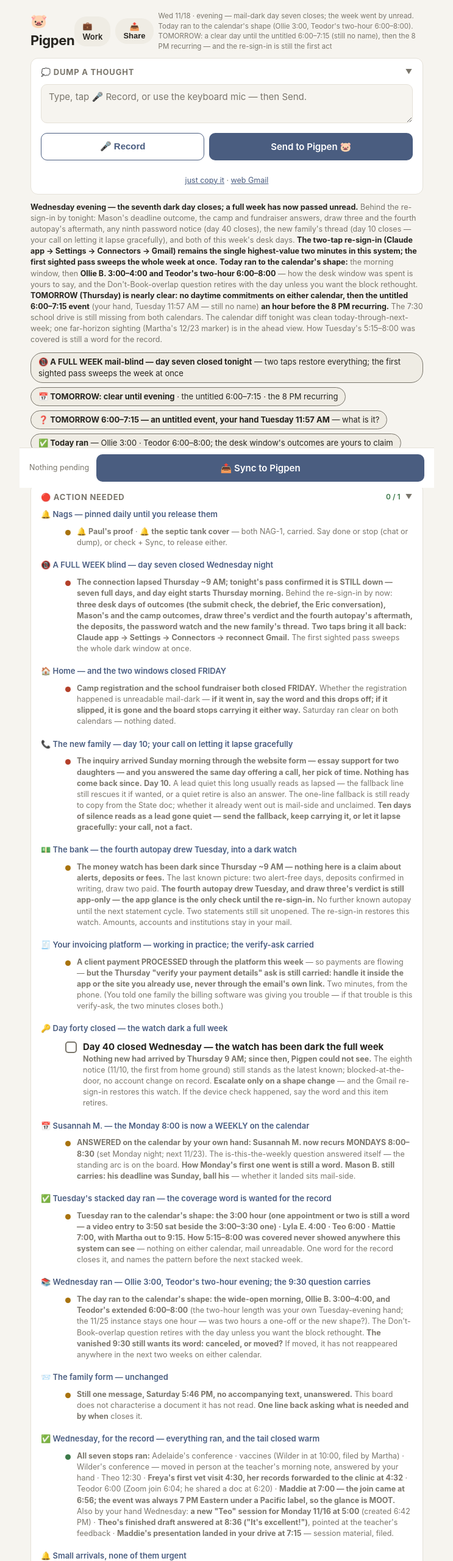
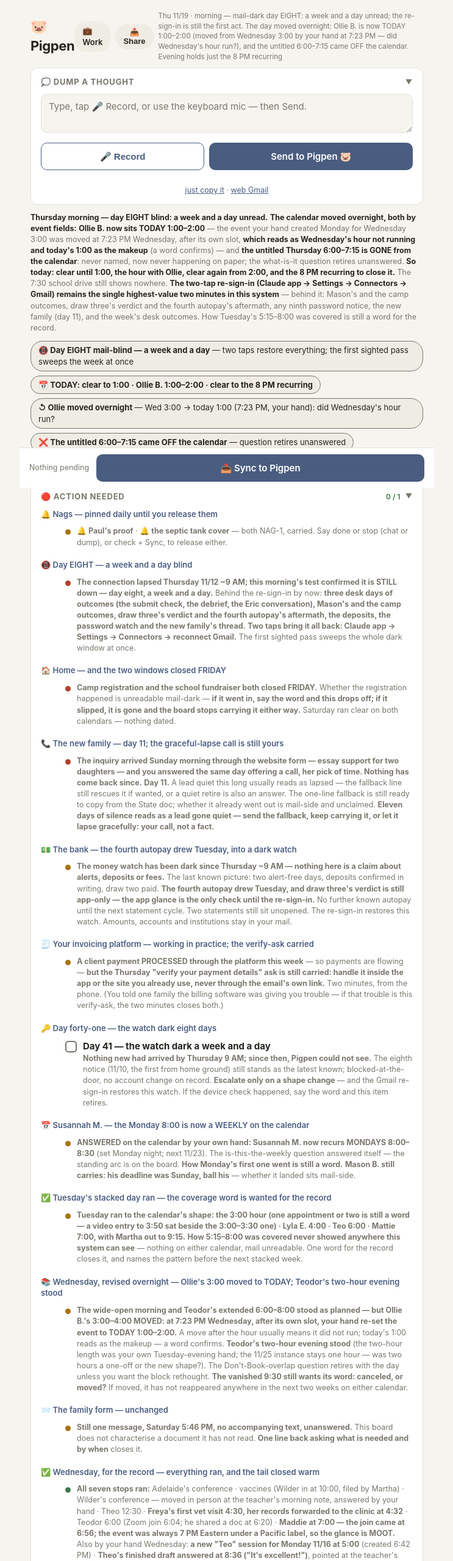
Before and after one commit to pigpenassistant/hq, a plain HTML site: page index.html in a window 1280 px wide. Shown: the top 2560 px of the page at 61% size, without its empty margins (268-1011 px from the left). Drawn offline with Linux system fonts and the light colour scheme.

Commit message:
Thu 11/19 morning board: day-eight blind, Ollie moved to today 1:00, the untitled evening event vanished
Rolls both pages onto 5de7432. Mail dark day EIGHT (a week and a day);
re-sign-in still the first act. Overnight calendar sightings, from
event fields: Ollie B. moved Wed 3:00 -> Thu 1:00-2:00 by his hand at
7:23 PM Wednesday (after the slot - did Wednesday's hour run?), and
the untitled Thursday 6:00-7:15 deleted (question retires unanswered).
Today: clear to 1:00, the hour, clear from 2:00, the 8 PM recurring.
Password day 41; new family day 11; THU money row; Handled entry;
share text; work page: stand-up diff + split desk day (clear to 1:00
+ 2:00-6:00). Stale-voice sweep done both pages; leak-grep clean;
JS gates clean.

Co-Authored-By: Claude Fable 5 <noreply@anthropic.com>
Claude-Session: https://claude.ai/code/session_01XLSYN8kfmjoHArxLdHnEwa

```diff
--- a/index.html
+++ b/index.html
@@ -86,7 +86,7 @@
   <div class="hbtns">
     <a href="work.html" class="share" style="text-decoration:none">💼 Work</a>
     <button class="share" onclick="shareDay()">📤 Share</button>
-    <span class="stamp">Wed 11/18 &middot; evening &mdash; mail-dark day seven closes; the week went by unread. Today ran to the calendar&#39;s shape (Ollie 3:00, Teodor&#39;s two-hour 6:00&ndash;8:00). TOMORROW: a clear day until the untitled 6:00&ndash;7:15 (still no name), then the 8 PM recurring &mdash; and the re-sign-in is still the first act</span>
+    <span class="stamp">Thu 11/19 &middot; morning &mdash; mail-dark day EIGHT: a week and a day unread; the re-sign-in is still the first act. The day moved overnight: Ollie B. is now TODAY 1:00&ndash;2:00 (moved from Wednesday 3:00 by your hand at 7:23 PM &mdash; did Wednesday&#39;s hour run?), and the untitled 6:00&ndash;7:15 came OFF the calendar. Evening holds just the 8 PM recurring</span>
   </div>
 </header>
 
@@ -103,13 +103,13 @@
   </div>
 </section>
 
-<p class="diff"><b>Wednesday evening &mdash; the seventh dark day closes; a full week has now passed unread.</b> Behind the re-sign-in by tonight: Mason&#39;s deadline outcome, the camp and fundraiser answers, draw three and the fourth autopay&#39;s aftermath, any ninth password notice (day 40 closes), the new family&#39;s thread (day 10 closes &mdash; your call on letting it lapse gracefully), and both of this week&#39;s desk days. <b>The two-tap re-sign-in (Claude app &rarr; Settings &rarr; Connectors &rarr; Gmail) remains the single highest-value two minutes in this system; the first sighted pass sweeps the whole week at once.</b> <b>Today ran to the calendar&#39;s shape:</b> the morning window, then <b>Ollie B. 3:00&ndash;4:00 and Teodor&#39;s two-hour 6:00&ndash;8:00</b> &mdash; how the desk window was spent is yours to say, and the Don&#39;t-Book-overlap question retires with the day unless you want the block rethought. <b>TOMORROW (Thursday) is nearly clear: no daytime commitments on either calendar, then the untitled 6:00&ndash;7:15 event</b> (your hand, Tuesday 11:57 AM &mdash; still no name) <b>an hour before the 8 PM recurring.</b> The 7:30 school drive is still missing from both calendars. The calendar diff tonight was clean today-through-next-week; one far-horizon sighting (Martha&#39;s 12/23 marker) is in the ahead view. How Tuesday&#39;s 5:15&ndash;8:00 was covered is still a word for the record.</p>
+<p class="diff"><b>Thursday morning &mdash; day EIGHT blind: a week and a day unread.</b> <b>The calendar moved overnight, both by event fields:</b> <b>Ollie B. now sits TODAY 1:00&ndash;2:00</b> &mdash; the event your hand created Monday for Wednesday 3:00 was moved at 7:23 PM Wednesday, after its own slot, <b>which reads as Wednesday&#39;s hour not running and today&#39;s 1:00 as the makeup</b> (a word confirms) &mdash; and <b>the untitled Thursday 6:00&ndash;7:15 is GONE from the calendar</b>: never named, now never happening on paper; the what-is-it question retires unanswered. <b>So today: clear until 1:00, the hour with Ollie, clear again from 2:00, and the 8 PM recurring to close it.</b> The 7:30 school drive still shows nowhere. <b>The two-tap re-sign-in (Claude app &rarr; Settings &rarr; Connectors &rarr; Gmail) remains the single highest-value two minutes in this system</b> &mdash; behind it: Mason&#39;s and the camp outcomes, draw three&#39;s verdict and the fourth autopay&#39;s aftermath, any ninth password notice, the new family (day 11), and the week&#39;s desk outcomes. How Tuesday&#39;s 5:15&ndash;8:00 was covered is still a word for the record.</p>
 
 <div class="chips" style="margin-bottom:12px">
-  <span class="chip static"><b>&#128245; A FULL WEEK mail-blind &mdash; day seven closed tonight</b> &mdash; two taps restore everything; the first sighted pass sweeps the week at once</span>
-  <span class="chip static"><b>&#128197; TOMORROW: clear until evening</b> &middot; the untitled 6:00&ndash;7:15 &middot; the 8 PM recurring</span>
-  <span class="chip static"><b>&#10067; TOMORROW 6:00&ndash;7:15 &mdash; an untitled event, your hand Tuesday 11:57 AM</b> &mdash; what is it?</span>
-  <span class="chip static"><b>&#9989; Today ran</b> &mdash; Ollie 3:00 &middot; Teodor 6:00&ndash;8:00; the desk window&#39;s outcomes are yours to claim</span>
+  <span class="chip static"><b>&#128245; Day EIGHT mail-blind &mdash; a week and a day</b> &mdash; two taps restore everything; the first sighted pass sweeps the week at once</span>
+  <span class="chip static"><b>&#128197; TODAY: clear to 1:00 &middot; Ollie B. 1:00&ndash;2:00 &middot; clear to the 8 PM recurring</b></span>
+  <span class="chip static"><b>&#8634; Ollie moved overnight</b> &mdash; Wed 3:00 &rarr; today 1:00 (7:23 PM, your hand): did Wednesday&#39;s hour run?</span>
+  <span class="chip static"><b>&#10060; The untitled 6:00&ndash;7:15 came OFF the calendar</b> &mdash; question retires unanswered</span>
   <span class="chip static"><b>&#10067; Tuesday 5:15&ndash;8:00 coverage</b> &mdash; still a word for the record</span>
 </div>
 
@@ -120,17 +120,17 @@
   <ul>
     <li><span class="dot a"></span><div class="sub">&#128276; <b>Paul&#39;s proof</b> &middot; &#128276; <b>the septic tank cover</b> &mdash; both NAG-1, carried. Say done or stop (chat or dump), or check + Sync, to release either.</div></li>
   </ul>
-  <div class="day">&#128245; A FULL WEEK blind &mdash; day seven closed Wednesday night</div>
+  <div class="day">&#128245; Day EIGHT &mdash; a week and a day blind</div>
   <ul>
-    <li><span class="dot r"></span><div class="sub"><b>The connection lapsed Thursday ~9 AM; tonight&#39;s pass confirmed it is STILL down &mdash; seven full days, and day eight starts Thursday morning.</b> Behind the re-sign-in by now: <b>three desk days of outcomes (the submit check, the debrief, the Eric conversation), Mason&#39;s and the camp outcomes, draw three&#39;s verdict and the fourth autopay&#39;s aftermath, the deposits, the password watch and the new family&#39;s thread.</b> <b>Two taps bring it all back: Claude app &rarr; Settings &rarr; Connectors &rarr; reconnect Gmail.</b> The first sighted pass sweeps the whole dark window at once.</div></li>
+    <li><span class="dot r"></span><div class="sub"><b>The connection lapsed Thursday 11/12 ~9 AM; this morning&#39;s test confirmed it is STILL down &mdash; day eight, a week and a day.</b> Behind the re-sign-in by now: <b>three desk days of outcomes (the submit check, the debrief, the Eric conversation), Mason&#39;s and the camp outcomes, draw three&#39;s verdict and the fourth autopay&#39;s aftermath, the deposits, the password watch and the new family&#39;s thread.</b> <b>Two taps bring it all back: Claude app &rarr; Settings &rarr; Connectors &rarr; reconnect Gmail.</b> The first sighted pass sweeps the whole dark window at once.</div></li>
   </ul>
   <div class="day">&#127968; Home &mdash; and the two windows closed FRIDAY</div>
   <ul>
     <li><span class="dot r"></span><div class="sub"><b>Camp registration and the school fundraiser both closed FRIDAY.</b> Whether the registration happened is unreadable mail-dark &mdash; <b>if it went in, say the word and this drops off; if it slipped, it is gone and the board stops carrying it either way.</b> Saturday ran clear on both calendars &mdash; nothing dated.</div></li>
   </ul>
-  <div class="day">&#128222; The new family &mdash; day 10; your call on letting it lapse gracefully</div>
+  <div class="day">&#128222; The new family &mdash; day 11; the graceful-lapse call is still yours</div>
   <ul>
-    <li><span class="dot r"></span><div class="sub"><b>The inquiry arrived Sunday morning through the website form &mdash; essay support for two daughters &mdash; and you answered the same day offering a call, her pick of time. Nothing has come back since.</b> <b>Day 10.</b> A lead quiet this long usually reads as lapsed &mdash; the fallback line still rescues it if wanted, or a quiet retire is also an answer. The one-line fallback is still ready to copy from the State doc; whether it already went out is mail-side and unclaimed. <b>Ten days of silence reads as a lead gone quiet &mdash; send the fallback, keep carrying it, or let it lapse gracefully: your call, not a fact.</b></div></li>
+    <li><span class="dot r"></span><div class="sub"><b>The inquiry arrived Sunday morning through the website form &mdash; essay support for two daughters &mdash; and you answered the same day offering a call, her pick of time. Nothing has come back since.</b> <b>Day 11.</b> A lead quiet this long usually reads as lapsed &mdash; the fallback line still rescues it if wanted, or a quiet retire is also an answer. The one-line fallback is still ready to copy from the State doc; whether it already went out is mail-side and unclaimed. <b>Eleven days of silence reads as a lead gone quiet &mdash; send the fallback, keep carrying it, or let it lapse gracefully: your call, not a fact.</b></div></li>
   </ul>
   <div class="day">&#128181; The bank &mdash; the fourth autopay drew Tuesday, into a dark watch</div>
   <ul>
@@ -140,9 +140,9 @@
   <ul>
     <li><span class="dot a"></span><div class="sub"><b>A client payment PROCESSED through the platform this week</b> &mdash; so payments are flowing &mdash; <b>but the Thursday &quot;verify your payment details&quot; ask is still carried: handle it inside the app or the site you already use, never through the email&#39;s own link.</b> Two minutes, from the phone. (You told one family the billing software was giving you trouble &mdash; if that trouble is this verify-ask, the two minutes closes both.)</div></li>
   </ul>
-  <div class="day">&#128273; Day forty closed &mdash; the watch dark a full week</div>
+  <div class="day">&#128273; Day forty-one &mdash; the watch dark eight days</div>
   <ul>
-    <li class="check" data-item="Password day 40 closed Wed - watch dark a full week (re-sign-in required); eighth notice still the latest known; escalate only on a shape change"><span class="box">&#10003;</span><div class="txt"><span class="big">Day 40 closed Wednesday &mdash; the watch has been dark the full week</span><span class="sub"><b>Nothing new had arrived by Thursday 9 AM; since then, Pigpen could not see.</b> The eighth notice (11/10, the first from home ground) still stands as the latest known; blocked-at-the-door, no account change on record. <b>Escalate only on a shape change</b> &mdash; and the Gmail re-sign-in restores this watch. If the device check happened, say the word and this item retires.</span></div></li>
+    <li class="check" data-item="Password day 41 - watch dark day eight (re-sign-in required); eighth notice still the latest known; escalate only on a shape change"><span class="box">&#10003;</span><div class="txt"><span class="big">Day 41 &mdash; the watch dark a week and a day</span><span class="sub"><b>Nothing new had arrived by Thursday 9 AM; since then, Pigpen could not see.</b> The eighth notice (11/10, the first from home ground) still stands as the latest known; blocked-at-the-door, no account change on record. <b>Escalate only on a shape change</b> &mdash; and the Gmail re-sign-in restores this watch. If the device check happened, say the word and this item retires.</span></div></li>
   </ul>
   <div class="day">&#128197; Susannah M. &mdash; the Monday 8:00 is now a WEEKLY on the calendar</div>
   <ul>
@@ -152,9 +152,9 @@
   <ul>
     <li><span class="dot a"></span><div class="sub"><b>Tuesday ran to the calendar&#39;s shape: the 3:00 hour (one appointment or two is still a word &mdash; a video entry to 3:50 sat beside the 3:00&ndash;3:30 one) &middot; Lyla E. 4:00 &middot; Teo 6:00 &middot; Mattie 7:00, with Martha out to 9:15.</b> <b>How 5:15&ndash;8:00 was covered never showed anywhere this system can see</b> &mdash; nothing on either calendar, mail unreadable. One word for the record closes it, and names the pattern before the next stacked week.</div></li>
   </ul>
-  <div class="day">&#128218; Wednesday ran &mdash; Ollie 3:00, Teodor&#39;s two-hour evening; the 9:30 question carries</div>
+  <div class="day">&#128218; Wednesday, revised overnight &mdash; Ollie&#39;s 3:00 moved to TODAY; Teodor&#39;s two-hour evening stood</div>
   <ul>
-    <li><span class="dot a"></span><div class="sub"><b>The day ran to the calendar&#39;s shape: the wide-open morning, Ollie B. 3:00&ndash;4:00, and Teodor&#39;s extended 6:00&ndash;8:00</b> (the two-hour length was your own Tuesday-evening hand; the 11/25 instance stays one hour &mdash; was two hours a one-off or the new shape?). The Don&#39;t-Book-overlap question retires with the day unless you want the block rethought. <b>The vanished 9:30 still wants its word: canceled, or moved?</b> If moved, it has not reappeared anywhere in the next two weeks on either calendar.</div></li>
+    <li><span class="dot a"></span><div class="sub"><b>The wide-open morning and Teodor&#39;s extended 6:00&ndash;8:00 stood as planned &mdash; but Ollie B.&#39;s 3:00&ndash;4:00 MOVED: at 7:23 PM Wednesday, after its own slot, your hand re-set the event to TODAY 1:00&ndash;2:00.</b> A move after the hour usually means it did not run; today&#39;s 1:00 reads as the makeup &mdash; a word confirms. <b>Teodor&#39;s two-hour evening stood</b> (the two-hour length was your own Tuesday-evening hand; the 11/25 instance stays one hour &mdash; was two hours a one-off or the new shape?). The Don&#39;t-Book-overlap question retires with the day unless you want the block rethought. <b>The vanished 9:30 still wants its word: canceled, or moved?</b> If moved, it has not reappeared anywhere in the next two weeks on either calendar.</div></li>
   </ul>
   <div class="day">&#128232; The family form &mdash; unchanged</div>
   <ul>
@@ -195,7 +195,7 @@
   </ul>
   <div class="day">Yours to fire (send lane)</div>
   <ul>
-    <li><span class="dot g"></span><div class="sub"><b>Nothing staged.</b> No drafts anywhere, per your standing word (R1 still awaits your yes/no). Tonight&#39;s family-newsletter wording, the new-family fallback line, and the one-line replies (Ollie, the family form) are in Wednesday evening&#39;s State doc, ready to copy.</div></li>
+    <li><span class="dot g"></span><div class="sub"><b>Nothing staged.</b> No drafts anywhere, per your standing word (R1 still awaits your yes/no). Wednesday&#39;s family-newsletter wording, the new-family fallback line, and the one-line replies (Ollie, the family form) are in Wednesday evening&#39;s State doc, ready to copy.</div></li>
   </ul>
   </div>
 </section>
@@ -203,9 +203,9 @@
 <section>
   <h2 onclick="toggle(this)">&#128197; Today &amp; ahead <span class="chev">&#9660;</span></h2>
   <div class="body">
-  <div class="day">TOMORROW &mdash; THURSDAY 11/19 &middot; A CLEAR DAY UNTIL EVENING</div>
+  <div class="day">TODAY &mdash; THURSDAY 11/19 &middot; CLEAR EXCEPT THE 1:00, THEN THE 8 PM</div>
   <ul>
-    <li><span class="dot a"></span><div class="sub"><b>Nothing on either calendar until evening &mdash; the day is yours to shape.</b> Then <b>the UNTITLED event 6:00&ndash;7:15</b> (your hand, Tuesday 11:57 AM &mdash; what is it?) and <b>the 8 PM recurring.</b> (The 7:30 school drive still does not show on either calendar &mdash; removed on purpose? A word confirms.) <b>The re-sign-in first thing turns day eight blind back into a sighted one</b> &mdash; and the first sighted pass sweeps the whole week at once.</div></li>
+    <li><span class="dot a"></span><div class="sub"><b>Clear until 1:00 &mdash; then Ollie B. 1:00&ndash;2:00</b> (moved here from Wednesday 3:00 overnight &mdash; the makeup, if Wednesday&#39;s hour did not run), <b>clear again from 2:00, and the 8 PM recurring to close the day.</b> <b>The untitled 6:00&ndash;7:15 came OFF the calendar overnight</b> &mdash; the what-is-it question retires unanswered. (The 7:30 school drive still does not show on either calendar &mdash; removed on purpose? A word confirms.) <b>The re-sign-in first thing turns day eight blind back into a sighted one</b> &mdash; and the first sighted pass sweeps the whole week at once.</div></li>
   </ul>
   <div class="day">THE WEEK AHEAD</div>
   <ul>
@@ -222,15 +222,15 @@
   <h2 onclick="toggle(this)">&#10067; Open questions <span class="chev">&#9660;</span></h2>
   <div class="body">
   <ul>
-    <li><span class="dot r"></span><div>1. <b>Gmail</b> &mdash; <b>day seven closed tonight; day eight starts tomorrow.</b> Two taps: Claude app &rarr; Settings &rarr; Connectors &rarr; reconnect Gmail.</div></li>
-    <li><span class="dot a"></span><div>2. <b>TOMORROW 6:00&ndash;7:15</b> &mdash; an untitled event, your hand Tuesday 11:57 AM: what is it?</div></li>
+    <li><span class="dot r"></span><div>1. <b>Gmail</b> &mdash; <b>day EIGHT this morning: a week and a day unread.</b> Two taps: Claude app &rarr; Settings &rarr; Connectors &rarr; reconnect Gmail.</div></li>
+    <li><span class="dot a"></span><div>2. <b>Ollie&#39;s Wednesday 3:00</b> &mdash; moved to TODAY 1:00 at 7:23 PM Wednesday, after the slot: did the Unit-1 hour run, or is today the makeup?</div></li>
     <li><span class="dot a"></span><div>3. <b>Tuesday 5:15&ndash;8:00</b> &mdash; how were the kids covered? For the record, and it names the pattern for the next stacked week.</div></li>
     <li><span class="dot a"></span><div>4. <b>The Wednesday 9:30 appointment</b> &mdash; off both calendars since Tuesday and not re-appeared anywhere: canceled, or moved?</div></li>
     <li><span class="dot a"></span><div>5. <b>Teodor&#39;s two-hour Wednesday</b> &mdash; one-off, or the new weekly shape? (The 11/25 instance still shows one hour.)</div></li>
     <li><span class="dot b"></span><div>6. <b>Tuesday&#39;s 3:00</b> &mdash; one appointment with a video link, or two separate things?</div></li>
     <li><span class="dot a"></span><div>7. <b>The Thursday school drive</b> &mdash; still missing from both calendars: removed on purpose?</div></li>
     <li><span class="dot a"></span><div>8. <b>Mason&#39;s Sunday deadline</b> (four days past) &middot; <b>camp registration</b> (closed Friday) &mdash; a word on each settles the board.</div></li>
-    <li><span class="dot a"></span><div>9. <b>The new family</b> &mdash; day 10 closed tonight: send the fallback, keep carrying, or let it lapse gracefully?</div></li>
+    <li><span class="dot a"></span><div>9. <b>The new family</b> &mdash; day 11 this morning: send the fallback, keep carrying, or let it lapse gracefully?</div></li>
     <li><span class="dot b"></span><div>10. <b>Susannah&#39;s weekly</b> &mdash; Mondays 8:00 is on the calendar now: how did the first one go?</div></li>
     <li><span class="dot b"></span><div>11. <b>The Thanksgiving window</b> &mdash; the multi-night shape through the holiday weekend: is that the plan?</div></li>
     <li><span class="dot b"></span><div>Carried: Emily G.&#39;s second session &middot; the family form &middot; &quot;Mail jareb box&quot; &middot; &quot;Respond to George&quot; &middot; &quot;Pick up free stuff&quot; &middot; the 4Runner listing &middot; the parts refund &middot; three conference sign-ups &middot; the domain &middot; the rental reference &middot; Halona &mdash; call or zoom &middot; the FSA language &middot; the household income form &middot; the plowing invoice.</div></li>
@@ -322,6 +322,7 @@
   <h2 onclick="toggle(this)">💵 Money <span class="chev">▼</span></h2>
   <div class="body">
   <ul>
+    <li><span class="dot a"></span><div class="sub"><b>THU 11/19, 8 AM &mdash; day eight dark on the money side.</b> Nothing new is knowable: draw three&#39;s verdict and the fourth autopay&#39;s aftermath stay app-only, and two statements still sit unopened. <b>The calendar moved an earning hour instead: Ollie&#39;s session now sits today 1:00</b> &mdash; a billable hour recovered, if Wednesday&#39;s did not run &mdash; and the evening holds the 8 PM recurring. Amounts, accounts and institutions stay in your mail.</div></li>
     <li><span class="dot a"></span><div class="sub"><b>WED 11/18, EVENING &mdash; the seventh dark day closes on the money side.</b> Nothing was knowable today: draw three&#39;s verdict, Tuesday&#39;s fourth-autopay aftermath, the deposits, the camp charge and any fee word all still wait behind the re-sign-in. Known from before the darkness: seven invoices out, payments arriving daily, no fee notice ever. Two statements still unopened. No further known autopay until the next cycle. Amounts, accounts and institutions stay in your mail.</div></li>
     <li><span class="dot a"></span><div class="sub"><b>WED 11/18, 8 AM &mdash; the money watch is dark a FULL WEEK as of today.</b> Draw three, the fourth autopay, the deposits, the camp charge and any fee word: all unread since Thursday 9 AM. Known from before the darkness: seven invoices out, payments arriving daily, no fee notice ever. Two statements still unopened. No further known autopay until the next cycle.</div></li>
     <li><span class="dot a"></span><div class="sub"><b>TUE 11/17, 8 AM &mdash; the fourth autopay draws TODAY, into a sixth dark day.</b> Draw three&#39;s verdict, the week&#39;s deposits, the camp charge and any fee word all still wait behind the re-sign-in. Known from before the darkness: seven invoices out, payments arriving daily, no fee notice ever. Two statements still unopened.</div></li>
@@ -396,6 +397,7 @@
   <h2 onclick="toggle(this)">✅ Handled by Pigpen <span class="chev">▼</span></h2>
   <div class="body">
   <ul>
+    <li><span class="dot g"></span><div class="sub"><b>Thu 11/19, 8 AM &mdash; morning publish-check relay, shipped MAIL-DARK day eight.</b> Gmail tested first &mdash; still down; every mail claim stays frozen at Thu 11/12 ~9 AM and labeled. Both calendars read today through 11/26: <b>two overnight sightings &mdash; Ollie B. moved to today 1:00&ndash;2:00 (your hand, Wed 7:23 PM) and the untitled Thursday 6:00&ndash;7:15 deleted.</b> HQ checked: no newer config, no tune-up doc. Board rolled to Thursday morning. No calendar write, no email, no draft.</div></li>
     <li><span class="dot g"></span><div class="sub"><b>Wed 11/18, 7:15 PM &mdash; evening pass (full daily review), shipped MAIL-DARK day seven.</b> <b>Gmail still needs the re-sign-in</b> (confirmed against the connector registry tonight; a reconnect card attached to this run), so the capture sweep, sent-scan, money watch, password watch, labeling and newsletter staging could not run &mdash; <b>the review guarantee is met by saying so, never by claiming zero captures.</b> What could be checked: the Inbox doc (empty) &middot; both calendars, today through 12/02 &mdash; <b>the diff came back CLEAN: today and tomorrow match the board exactly, the week ahead unchanged</b>; the 1 PM pass&#39;s far-horizon sighting (Martha&#39;s 12/23 marker) folded into the ahead view &middot; Drive (no new capture-side docs tonight). Board rolled to Wednesday evening. Newsletter wording + tomorrow&#39;s list in tonight&#39;s State doc. Tonight is Wednesday, so no weekend research (Thursday rule). No calendar write, no email, no draft (standing no-drafts word; R1 awaits the yes/no).</div></li>
     <li><span class="dot g"></span><div class="sub">Wed 8 AM relay (seventh mail-dark pass &mdash; a full week): <b>tested the connection, still refused, and said the week plainly</b> &mdash; seven days of outcomes named as unread rather than guessed, the re-sign-in kept as the first desk act with the full sweep promised behind it. The day framed on its real shape: <b>the week&#39;s widest morning (clear to ~2:45) ahead of the inside-the-block afternoon</b> (Ollie 3:00, Teodor&#39;s two-hour 6:00 &mdash; the extension his own hand, the block question held open). <b>The new family moved to day 10 with the graceful-lapse framing made explicit as his call.</b> Password to day 40/full-week-dark. The untitled Thursday event and the missing school drive both carried as questions. Share text rewritten. Weekday notification sent &mdash; led by the full week blind.</div></li>
     <li><span class="dot g"></span><div class="sub"><b>Tue 11/17, 7:15 PM &mdash; evening pass (full daily review), shipped MAIL-DARK day six.</b> <b>Gmail still needs the re-sign-in</b> (confirmed against the connector registry tonight; a reconnect card attached to this run), so the capture sweep, sent-scan, money watch, password watch, labeling and newsletter staging could not run &mdash; <b>the review guarantee is met by saying so, never by claiming zero captures.</b> What could be checked: the Inbox doc (empty) &middot; both calendars, today through 11/30 &mdash; <b>sighted tonight, your hand: Teodor tomorrow extended to 6:00&ndash;8:00 (~7:00 PM) &middot; the Wed 9:30 appointment off both calendars &middot; Susannah&#39;s Monday 8:00 now a weekly (next 11/23) &middot; an untitled Thursday 6:00&ndash;7:15 event</b> &middot; Drive (student essay docs worked today; study materials in at 6:10). Board rolled to Tuesday evening. Newsletter wording + tomorrow&#39;s list in tonight&#39;s State doc. No calendar write, no email, no draft (standing no-drafts word; R1 awaits the yes/no).</div></li>
@@ -848,10 +850,10 @@
   }
 
   function shareDay(){
-    var text = "Wed 11/18, evening - mail-dark day seven closed; the week went by unread.\n" +
-      "FIRST TOMORROW: the two-tap Gmail re-sign-in. Behind it: Mason's outcome, camp + fundraiser, draw three + the fourth autopay's aftermath, any ninth password notice, the new family (day 10 closed - your call on letting it lapse), and three desk days.\n" +
-      "TODAY RAN: Ollie 3:00, Teodor 6:00-8:00 (two hours - one-off or new shape?).\n" +
-      "TOMORROW: clear until evening, then the untitled 6:00-7:15 (what is it?) and the 8 PM recurring. STILL MISSING: the Thursday 7:30 school drive.\n" +
+    var text = "Thu 11/19, 8 AM - mail-dark day EIGHT: a week and a day unread.\n" +
+      "FIRST: the two-tap Gmail re-sign-in. Behind it: Mason's outcome, camp + fundraiser, draw three + the fourth autopay's aftermath, any ninth password notice, the new family (day 11).\n" +
+      "TODAY: clear until Ollie 1:00-2:00 (moved from Wed 3:00 overnight - did Wednesday's hour run?), then clear to the 8 PM recurring.\n" +
+      "OFF THE CALENDAR OVERNIGHT: the untitled 6:00-7:15. STILL MISSING: the Thursday 7:30 school drive.\n" +
       "- sent from Pigpen HQ";
     if (navigator.share) {
       navigator.share({text: text}).catch(function(){});
```
Also changed, not shown: work.html (+4 -4 lines).
